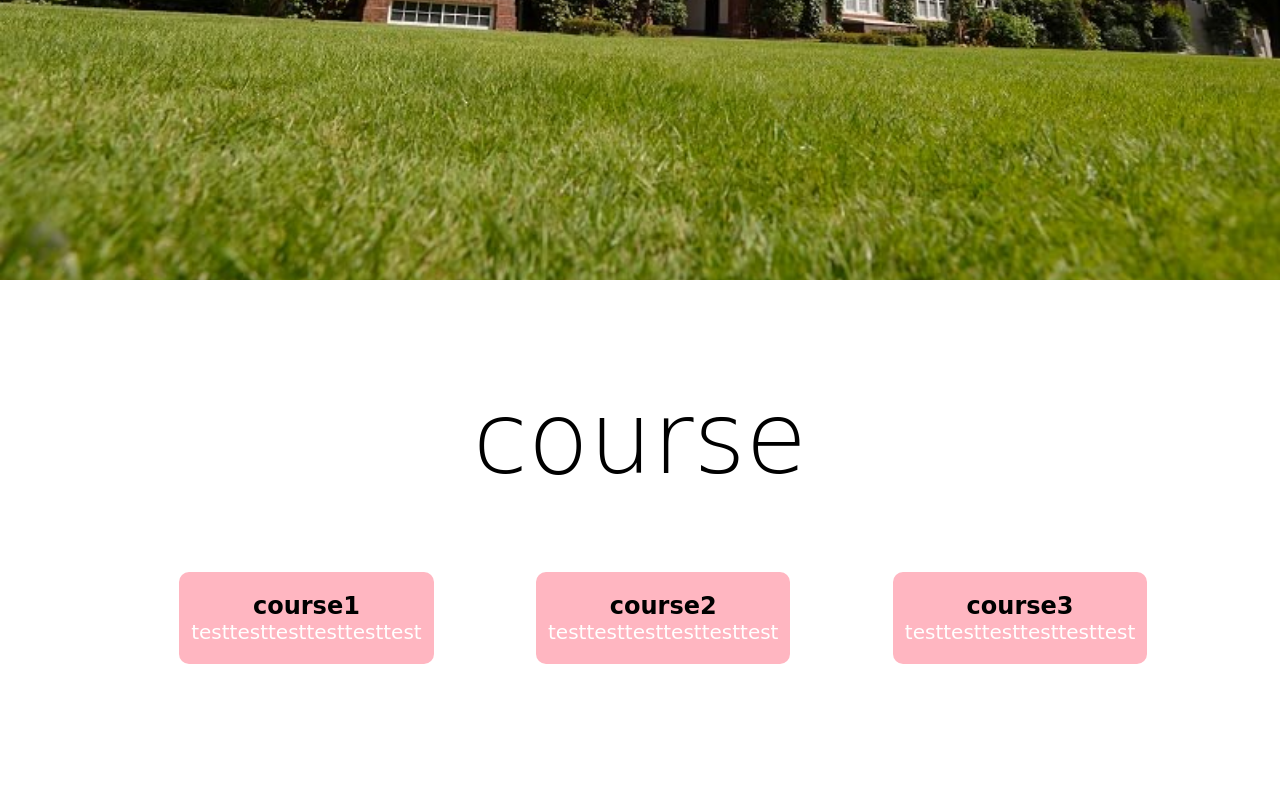
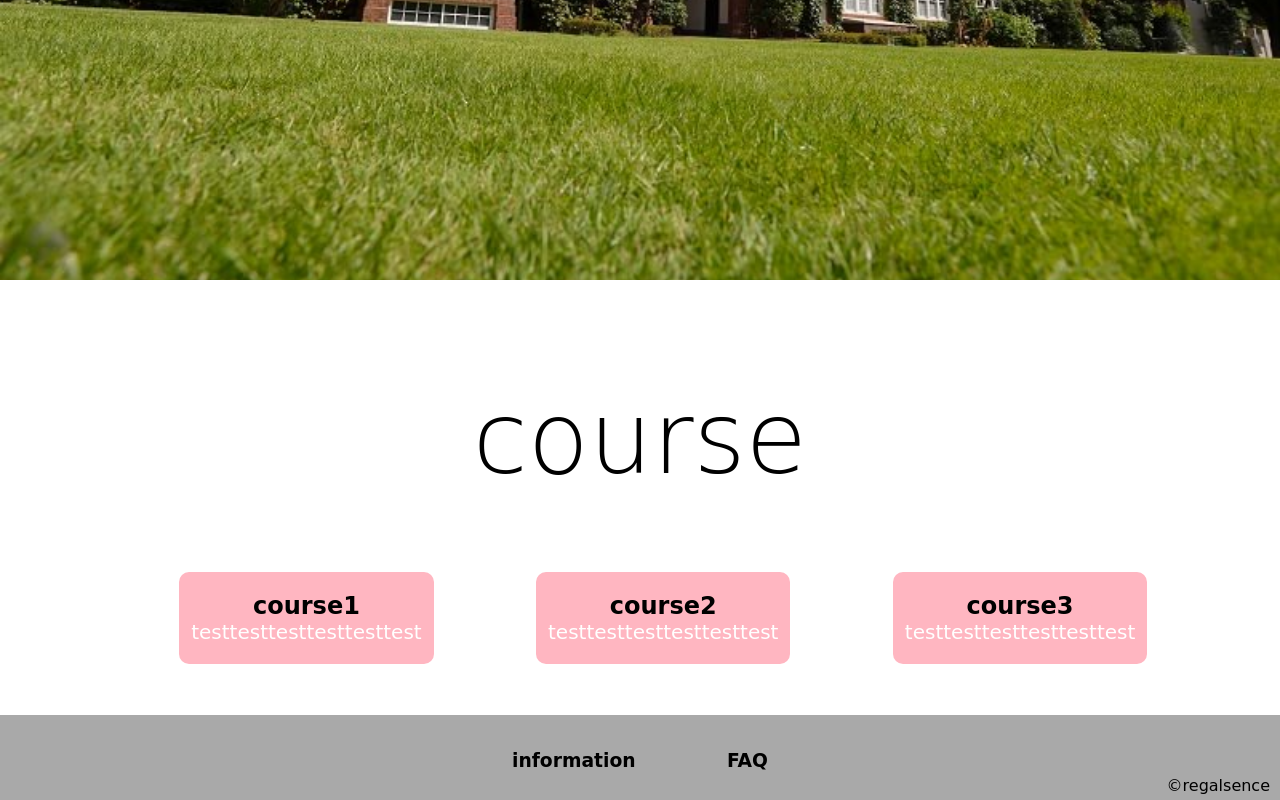
Before and after one commit to isaka81/project, a plain HTML site: page index.html in a window 1280 px wide. Shown: the part 520-1320 px from the top of the page. Before the commit the page ends 1235 px from the top, so only its background shows below. Drawn offline with Linux system fonts and the light colour scheme; a web font is replaced by a local one.

Commit message:
footer作成

```diff
--- a/index.html
+++ b/index.html
@@ -56,7 +56,13 @@
     </section>
 
     <section class="footer">
-
+        <ul class="menu">
+            <li>
+                <h3><a href="#">information</a></h3>
+                <h3><a href="#">FAQ</a></h3>
+            </li>
+        </ul>
+        <div class="copyright">©regalsence</div>
     </section>
 
 <script>
--- a/style.css
+++ b/style.css
@@ -36,6 +36,7 @@ nav a  {
 
 .logo {
     font-size: 20px;
+    color: white;
 }
 
 .nav-link {
@@ -136,6 +137,28 @@ nav .fa {
     transition: 0.5s;
 }
 
+.footer{
+    background-color: darkgrey;
+    padding-top: 30px;
+}
+
+.menu li{
+    display: flex;
+    justify-content: space-between;
+    padding: 5px 40%;
+
+}
+
+.menu a{
+    color: black;
+
+}
+
+.copyright{
+    text-align: right;
+    padding: 0px 10px 5px 0px;
+}
+
 @media(max-width: 700px) {
     .text-box h1 {
         font-size: 20px;
@@ -164,4 +187,8 @@ nav .fa {
     .row {
         flex-direction: column;
     }
+    .menu li{
+        flex-direction: column;
+        text-align: center;
+    }
 }
```
